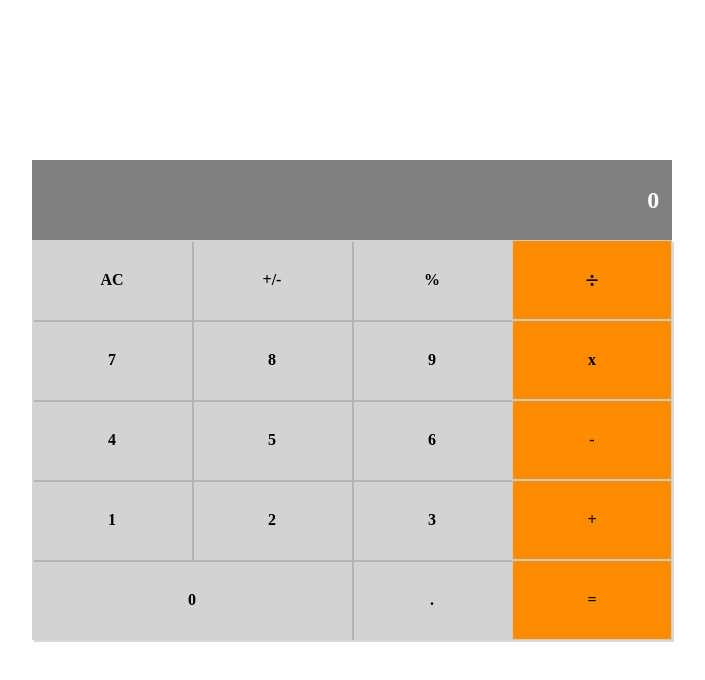
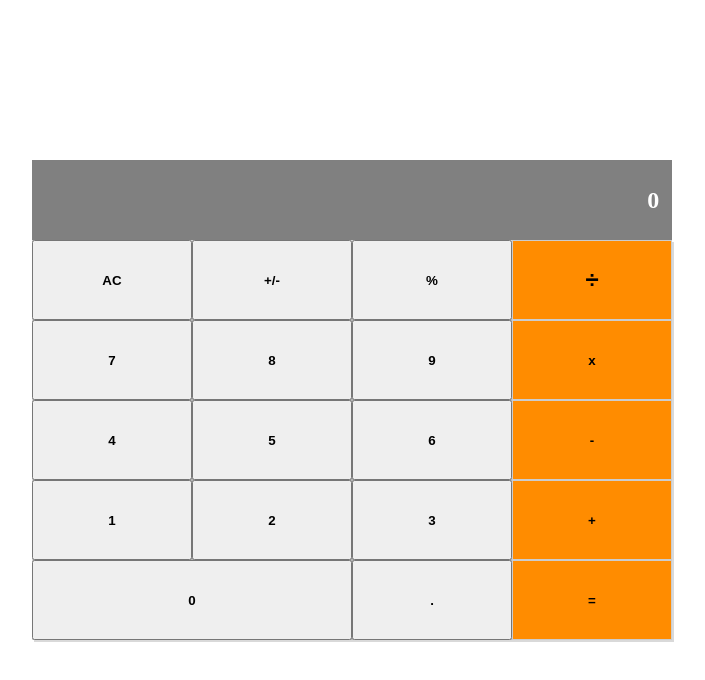
Before and after one commit to yodit93/Math-magicians, a React (Create React App) app: page / in a window 1280 px wide. Shown: the top 680 px of the page, without its empty margins (288-993 px from the left). Built offline with nearby package versions, Linux system fonts and the light colour scheme.

Commit message:
Add events on buttons for creating functionality

```diff
--- a/src/components/Calculator.js
+++ b/src/components/Calculator.js
@@ -1,11 +1,21 @@
+import { useState } from 'react';
 import Result from './Result';
 import Input from './Input';
+import calculate from '../logic/calculate';
 
-const Calculator = () => (
-  <div className="calculator">
-    <Result />
-    <Input />
-  </div>
-);
+const Calculator = () => {
+  const [state, setState] = useState({ total: '0', next: null, operation: null });
+  const onHandleClick = (e) => {
+    const targetText = e.target.textContent;
+    const newState = calculate(state, targetText);
+    setState(newState);
+  };
 
+  return (
+    <div className="calculator">
+      <Result state={state} />
+      <Input onHandleClick={onHandleClick} />
+    </div>
+  );
+};
 export default Calculator;
--- a/src/components/Input.js
+++ b/src/components/Input.js
@@ -1,25 +1,31 @@
-const Input = () => (
+import PropTypes from 'prop-types';
+
+const Input = ({ onHandleClick }) => (
   <div className="grid">
-    <p className="item">AC</p>
-    <p className="item">+/-</p>
-    <p className="item">%</p>
-    <p className="item division color">÷</p>
-    <p className="item">7</p>
-    <p className="item">8</p>
-    <p className="item">9</p>
-    <p className="item color">x</p>
-    <p className="item">4</p>
-    <p className="item">5</p>
-    <p className="item">6</p>
-    <p className="item color">-</p>
-    <p className="item">1</p>
-    <p className="item">2</p>
-    <p className="item">3</p>
-    <p className="item color">+</p>
-    <p className="item item0">0</p>
-    <p className="item">.</p>
-    <p className="item color">=</p>
+    <button type="button" onClick={(e) => onHandleClick(e)} className="item">AC</button>
+    <button type="button" onClick={(e) => onHandleClick(e)} className="item">+/-</button>
+    <button type="button" onClick={(e) => onHandleClick(e)} className="item">%</button>
+    <button type="button" onClick={(e) => onHandleClick(e)} className="item division color">÷</button>
+    <button type="button" onClick={(e) => onHandleClick(e)} className="item">7</button>
+    <button type="button" onClick={(e) => onHandleClick(e)} className="item">8</button>
+    <button type="button" onClick={(e) => onHandleClick(e)} className="item">9</button>
+    <button type="button" onClick={(e) => onHandleClick(e)} className="item color">x</button>
+    <button type="button" onClick={(e) => onHandleClick(e)} className="item">4</button>
+    <button type="button" onClick={(e) => onHandleClick(e)} className="item">5</button>
+    <button type="button" onClick={(e) => onHandleClick(e)} className="item">6</button>
+    <button type="button" onClick={(e) => onHandleClick(e)} className="item color">-</button>
+    <button type="button" onClick={(e) => onHandleClick(e)} className="item">1</button>
+    <button type="button" onClick={(e) => onHandleClick(e)} className="item">2</button>
+    <button type="button" onClick={(e) => onHandleClick(e)} className="item">3</button>
+    <button type="button" onClick={(e) => onHandleClick(e)} className="item color">+</button>
+    <button type="button" onClick={(e) => onHandleClick(e)} className="item item0">0</button>
+    <button type="button" onClick={(e) => onHandleClick(e)} className="item">.</button>
+    <button type="button" onClick={(e) => onHandleClick(e)} className="item color">=</button>
   </div>
 );
 
+Input.propTypes = {
+  onHandleClick: PropTypes.func.isRequired,
+};
+
 export default Input;
--- a/src/components/Result.js
+++ b/src/components/Result.js
@@ -1,7 +1,22 @@
-const Result = () => (
-  <div className="result-cont">
-    <span className="result">0</span>
-  </div>
-);
+import PropTypes from 'prop-types';
+
+const Result = ({ state }) => {
+  const [total, next, operation] = [state.total, state.next, state.operation];
+  return (
+    <div className="result-cont">
+      <span className="result">
+        {total}
+        {' '}
+        {operation}
+        {' '}
+        {next}
+      </span>
+    </div>
+  );
+};
+
+Result.propTypes = {
+  state: PropTypes.objectOf(PropTypes.string).isRequired,
+};
 
 export default Result;
--- /dev/null
+++ b/src/logic/calculate.js
@@ -0,0 +1,133 @@
+import operate from './operate';
+
+function isNumber(item) {
+  return !!item.match(/[0-9]+/);
+}
+
+/**
+ * Given a button name and a calculator data object, return an updated
+ * calculator data object.
+ *
+ * Calculator data object contains:
+ *   total:s      the running total
+ *   next:String       the next number to be operated on with the total
+ *   operation:String  +, -, etc.
+ */
+export default function calculate(obj, buttonName) {
+  if (buttonName === 'AC') {
+    return {
+      total: null,
+      next: null,
+      operation: null,
+    };
+  }
+
+  if (isNumber(buttonName)) {
+    if (buttonName === '0' && obj.next === '0') {
+      return {};
+    }
+    // If there is an operation, update next
+    if (obj.operation) {
+      if (obj.next && obj.next !== '0') {
+        return { ...obj, next: obj.next + buttonName };
+      }
+      return { ...obj, next: buttonName };
+    }
+    // If there is no operation, update next and clear the value
+    if (obj.next && obj.next !== '0') {
+      return {
+        next: obj.next + buttonName,
+        total: null,
+      };
+    }
+    return {
+      next: buttonName,
+      total: null,
+    };
+  }
+
+  if (buttonName === '.') {
+    if (obj.next) {
+      if (obj.next.includes('.')) {
+        return { ...obj };
+      }
+      return { ...obj, next: `${obj.next}.` };
+    }
+    if (obj.operation) {
+      return { ...obj, next: '0.' };
+    }
+    if (obj.total) {
+      if (obj.total.includes('.')) {
+        return {};
+      }
+      return { ...obj, next: `${obj.total}.` };
+    }
+    return { ...obj, next: '0.' };
+  }
+
+  if (buttonName === '=') {
+    if (obj.next && obj.operation) {
+      return {
+        total: operate(obj.total, obj.next, obj.operation),
+        next: null,
+        operation: null,
+      };
+    }
+    // '=' with no operation, nothing to do
+    return {};
+  }
+
+  if (buttonName === '+/-') {
+    if (obj.next) {
+      return { ...obj, next: (-1 * parseFloat(obj.next)).toString() };
+    }
+    if (obj.total) {
+      return { ...obj, total: (-1 * parseFloat(obj.total)).toString() };
+    }
+    return {};
+  }
+
+  // Button must be an operation
+
+  // When the user presses an operation button without having entered
+  // a number first, do nothing.
+  // if (!obj.next && !obj.total) {
+  //   return {};
+  // }
+
+  // User pressed an operation after pressing '='
+  if (!obj.next && obj.total && !obj.operation) {
+    return { ...obj, operation: buttonName };
+  }
+
+  // User pressed an operation button and there is an existing operation
+  if (obj.operation) {
+    if (obj.total && !obj.next) {
+      return { ...obj, operation: buttonName };
+    }
+
+    if (!obj.total) {
+      return { total: 0, operation: buttonName };
+    }
+
+    return {
+      total: operate(obj.total, obj.next, obj.operation),
+      next: null,
+      operation: buttonName,
+    };
+  }
+
+  // no operation yet, but the user typed one
+
+  // The user hasn't typed a number yet, just save the operation
+  if (!obj.next) {
+    return { operation: buttonName };
+  }
+
+  // save the operation and shift 'next' into 'total'
+  return {
+    total: obj.next,
+    next: null,
+    operation: buttonName,
+  };
+}
--- /dev/null
+++ b/src/logic/operate.js
@@ -0,0 +1,30 @@
+import Big from 'big.js';
+
+export default function operate(numberOne, numberTwo, operation) {
+  const one = Big(numberOne);
+  const two = Big(numberTwo);
+  if (operation === '+') {
+    return one.plus(two).toString();
+  }
+  if (operation === '-') {
+    return one.minus(two).toString();
+  }
+  if (operation === 'x') {
+    return one.times(two).toString();
+  }
+  if (operation === '÷') {
+    try {
+      return one.div(two).toString();
+    } catch (err) {
+      return "Can't divide by 0.";
+    }
+  }
+  if (operation === '%') {
+    try {
+      return one.mod(two).toString();
+    } catch (err) {
+      return "Can't find modulo as can't divide by 0.";
+    }
+  }
+  throw Error(`Unknown operation '${operation}'`);
+}
```
